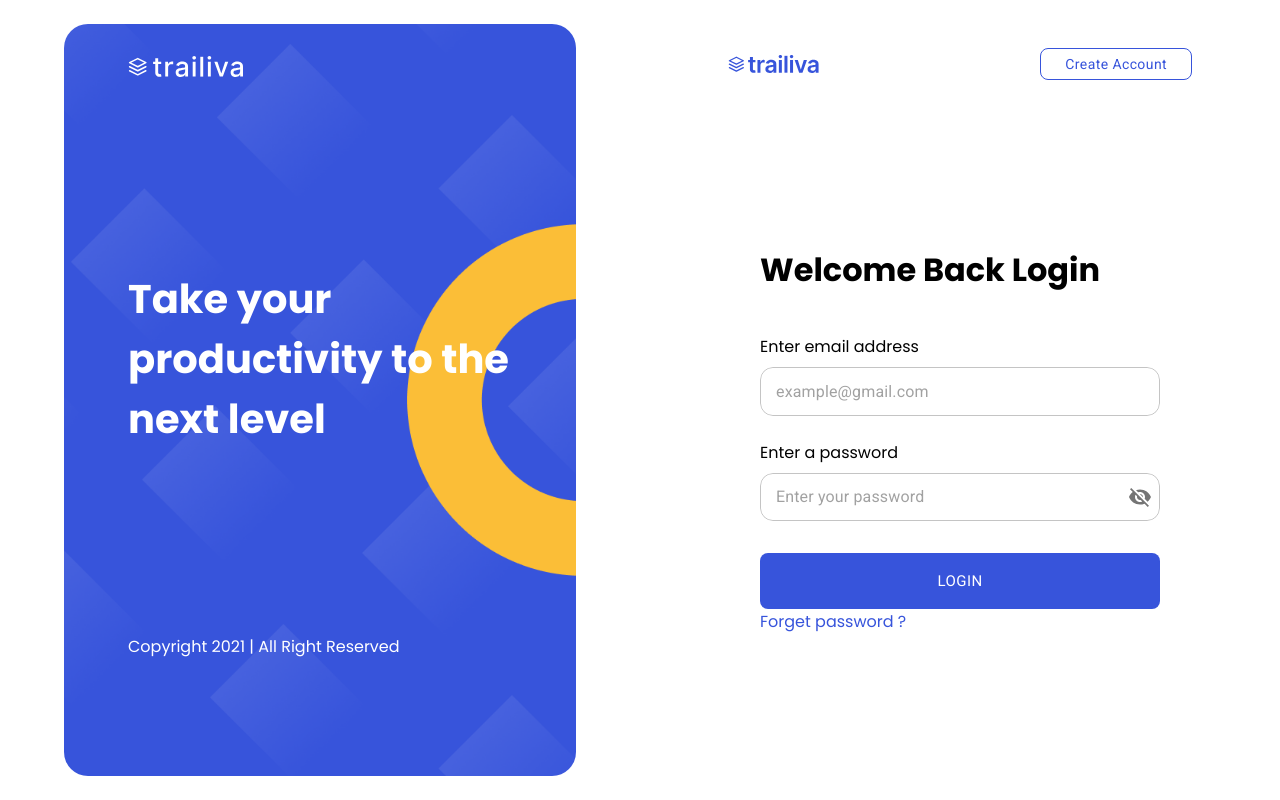
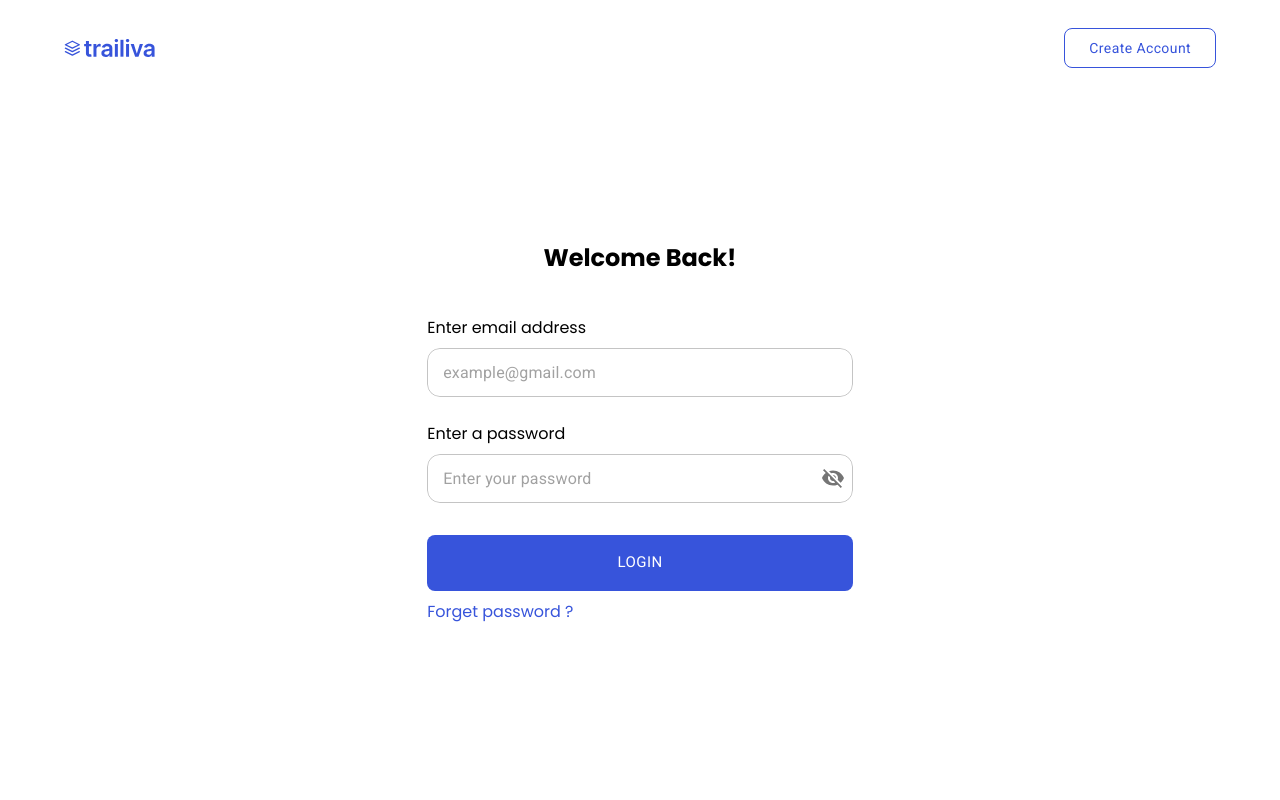
Before and after one commit to Trailiva/trailiva-web, a React (Create React App) app: page /login in a window 1280 px wide. Built offline with nearby package versions, Linux system fonts and the light colour scheme.

Commit message:
Trail 141 redesign authentication pages (#24)
* eslint resolved

* TRAIL-141: login page edited

```diff
--- a/src/App.js
+++ b/src/App.js
@@ -1,12 +1,12 @@
-import {Route, Routes} from "react-router-dom";
+import { Route, Routes } from "react-router-dom";
 import ProtectedRoute from "./components/ProtectedRoute";
 import Verification from "./pages/auth/verificationPage/Verification";
 import Register from "./pages/auth/register/Register";
-import ToVerify from "./pages/auth/verificationPage/ToVerify";
+// import ToVerify from "./pages/auth/verificationPage/ToVerify";
 import ResetPassword from "./pages/auth/ResetPassword/ResetPassword";
 import ForgetPassword from "./pages/auth/forgetPassword/ForgetPassword";
 import PageNotFound from "./components/PageNotFound";
-import {ToastContainer} from "react-toastify";
+import { ToastContainer } from "react-toastify";
 import CreateWorkspace from "./pages/workspace/personal/CreateWorkspace";
 import Dashboard from "./pages/dashboard/Dashboard";
 import Login from "./pages/auth/login/Login";
@@ -20,16 +20,16 @@ function App() {
           path="/"
           element={
             <ProtectedRoute>
-                            <Dashboard/>
+              <Dashboard />
             </ProtectedRoute>
           }
         />
-                <Route exact path="login" element={<Login/>}/>
+        <Route exact path="login" element={<Login />} />
         <Route
           path="create-workspace"
           element={
             <ProtectedRoute>
-                            <CreateWorkspace/>
+              <CreateWorkspace />
             </ProtectedRoute>
           }
         />
@@ -37,26 +37,26 @@ function App() {
           path="user-verification/:token"
           element={
             <ProtectedRoute>
-                            <Verification/>
+              <Verification />
             </ProtectedRoute>
           }
         />
 
-                <Route path="register" element={<Register/>}/>
-                <Route exact path="to-verify" element={<ToVerify/>}/>
+        <Route path="register" element={<Register />} />
+        {/* <Route exact path="to-verify" element={<ToVerify />} /> */}
 
-                <Route path="forget-password" element={<ForgetPassword/>}/>
+        <Route path="forget-password" element={<ForgetPassword />} />
         <Route
           path="reset-password"
           element={
             <ProtectedRoute>
-                            <ResetPassword/>
+              <ResetPassword />
             </ProtectedRoute>
           }
         />
-                <Route exact path="*" element={<PageNotFound/>}/>
+        <Route exact path="*" element={<PageNotFound />} />
       </Routes>
-            <ToastContainer/>
+      <ToastContainer />
     </>
   );
 }
--- a/src/components/InputFields/IsInputComponent.module.css
+++ b/src/components/InputFields/IsInputComponent.module.css
@@ -1,5 +1,6 @@
 .input {
   margin-bottom: 1rem;
+  width: 100%;
   /* margin: 1rem 0; */
   display: flex;
   flex-direction: column;
--- a/src/components/Navbar.js
+++ b/src/components/Navbar.js
@@ -4,31 +4,46 @@ import AppBar from "@mui/material/AppBar";
 import Box from "@mui/material/Box";
 import Toolbar from "@mui/material/Toolbar";
 import CustomButton from "./Buttons/CustomButton";
-import {useNavigate} from "react-router-dom";
+import { useNavigate } from "react-router-dom";
 
-
-const Navbar = ({text, path}) => {
+const Navbar = ({ text, path }) => {
   const navigate = useNavigate();
   return (
-        <AppBar position="static"
-                style={{background: 'transparent', boxShadow: 'none', maxWidth: "1200px", margin: "0.5rem auto"}}>
-            <Toolbar sx={{display: "flex", alignItems: "center", justifyContent: "space-between"}}>
+    <AppBar
+      position="static"
+      style={{
+        background: "transparent",
+        boxShadow: "none",
+        maxWidth: "1200px",
+        margin: "0 auto",
+      }}
+    >
+      <Toolbar
+        sx={{
+          display: "flex",
+          alignItems: "center",
+          justifyContent: "space-between",
+          padding: "0",
+        }}
+      >
         <Box
           component="img"
-                    sx={{height: 18, cursor: "pointer"}}
+          sx={{ height: 18, cursor: "pointer" }}
           alt="Logo"
           src={Logo}
           onClick={() => {
-                        navigate("/")
+            navigate("/");
           }}
         />
         <CustomButton
-                    text={{value: text}}
+          text={{ value: text }}
           variant={"secondary"}
           color={"rgba(55, 84, 219, 1)"}
           size={"sm"}
-                    sx={{padding: "0.2rem 1.5rem", textTransform: "capitalize"}}
-                    handleClick={() => {navigate(path)}}
+          sx={{ padding: "0.4rem 1.5rem", textTransform: "capitalize" }}
+          handleClick={() => {
+            navigate(path);
+          }}
         />
       </Toolbar>
     </AppBar>
--- a/src/pages/auth/login/Login.js
+++ b/src/pages/auth/login/Login.js
@@ -7,10 +7,10 @@ import CustomButton from "../../../components/Buttons/CustomButton";
 import { useNavigate } from "react-router-dom";
 import "react-toastify/dist/ReactToastify.css";
 import { toast } from "react-toastify";
-import logoImage from "../../../images/logo name.svg";
+// import logoImage from "../../../images/logo name.svg";
 import { useEffect } from "react";
 import Link from "@mui/material/Link";
-import Box from "@mui/material/Box";
+// import Box from "@mui/material/Box";
 import { useDispatch, useSelector } from "react-redux";
 import { userLogin, forgetPasswordToken } from "../../../store/auth-actions";
 import { authAction } from "../../../store/auth-slice";
@@ -67,7 +67,7 @@ const Login = () => {
 
   return (
     <div className="home-page">
-      <div className="first-div">
+      {/* <div className="first-div">
         <div>
           <img src={logoImage} alt="logo" />
         </div>
@@ -75,13 +75,13 @@ const Login = () => {
           Take your productivity to the next level
         </div>
         <div>Copyright 2021 | All Right Reserved</div>
-      </div>
+      </div> */}
       <div className="second-div">
         <Navbar text="Create Account" path="/register" />
         <div className="form-container">
-          <Box variant="body1">
+          {/* <Box variant="body1"> */}
           <div className="form-header">
-              <h2>Welcome Back Login</h2>
+            <h2>Welcome Back!</h2>
           </div>
 
           <form onSubmit={handleSubmit(login, handleError)} noValidate>
@@ -132,7 +132,7 @@ const Login = () => {
           >
             Forget password ?
           </Link>
-          </Box>
+          {/* </Box> */}
         </div>
       </div>
     </div>
--- a/src/pages/auth/register/Register.js
+++ b/src/pages/auth/register/Register.js
@@ -62,7 +62,7 @@ const Register = () => {
         <Box variant="body1">
           <div className="form-header">
             <h2>Create an Account</h2>
-                        <p>It's Simple and Easy !!</p>
+            <p>{`It's`}Simple and Easy !!</p>
           </div>
           <form onSubmit={handleSubmit(registerUser, handleError)} noValidate>
             <FormControl
--- a/src/pages/auth/register/register.css
+++ b/src/pages/auth/register/register.css
@@ -1,9 +1,9 @@
 .home-page {
-  display: flex;
-  align-items: center;
-  justify-content: space-around;
+  display: grid;
+  grid-template-columns: repeat(auto-fit, minmax(20rem, 1fr));
+  grid-column-gap: 4rem;
   height: 100vh;
-  padding: 1.5rem 0;
+  padding: 1rem 2rem;
   width: 70%;
   margin: 0 auto;
 }
@@ -20,8 +20,14 @@
   }
 }
 
+@media only screen and (max-width: 1100px) {
+  .home-page {
+    grid-column-gap: 2rem;
+  }
+}
+
 .home-page .first-div {
-  width: 40%;
+  width: 100%;
   height: 100%;
   background-image: url("../../../images/login\ bgImage.png");
   background-repeat: no-repeat;
@@ -32,8 +38,20 @@
   color: #fff;
 }
 
+@media only screen and (max-width: 1100px) {
+  .home-page .first-div {
+    padding: 2rem;
+  }
+}
+
+@media only screen and (max-width: 850px) {
+  .home-page .first-div {
+    display: none;
+  }
+}
+
 .home-page .second-div {
-  width: 40%;
+  width: 100%;
   height: 100%;
   display: flex;
   flex-direction: column;
@@ -59,12 +77,72 @@
   }
 }
 
+.logo-name {
+  display: none;
+}
+
+.nav_bar {
+  display: flex;
+  align-items: center;
+  justify-content: space-between;
+  max-width: 150vh;
+  margin: 1rem 0 0;
+
+  /* padding: 0 2rem; */
+}
+
+.nav_bar * {
+  border: none;
+  background: transparent;
+  cursor: pointer;
+}
+
+.login_btn {
+  background: #fff;
+  border-radius: 12px;
+  font-size: 1rem;
+  padding: 0.7rem 2rem;
+  font-style: normal;
+  font-weight: 500;
+  color: #3754db;
+  transition: all 0.5s ease-in-out;
+  outline: none;
+  margin-left: auto;
+  border: 2px solid #3754db;
+}
+
+.login_btn:hover {
+  background: transparent;
+  border: 2px solid #3754db;
+  color: #fff;
+  background-color: #3754db;
+}
+
 .form-container {
   display: flex;
+  flex-direction: column;
   align-items: center;
   justify-content: center;
-  margin: auto 0;
-  /* min-height: 90vh; */
+  margin: auto auto;
+  width: 35%;
+}
+
+@media only screen and (max-width: 1000px) {
+  .form-container {
+    width: 60%;
+  }
+}
+
+@media only screen and (max-width: 600px) {
+  .form-container {
+    width: 95%;
+  }
+}
+
+.form-container a {
+  align-self: flex-start;
+  display: block;
+  margin: 0.5rem 0 0;
 }
 
 .form-header {
@@ -75,8 +153,8 @@
 
 .form-header h2 {
   font-style: normal;
-  font-size: 32px;
-  text-align: left;
+  font-size: 24px;
+  text-align: center;
 }
 
 .form-header p {
@@ -88,7 +166,7 @@
 }
 
 form {
-  width: 400px;
+  width: 100%;
 }
 
 .form-control {
```
Also changed, not shown: package.json (+9 -1 lines), .eslintrc.json (added), 1 other file (tests, documents, lock files or other folders). Lines whose indentation alone changed are shown as unchanged.
